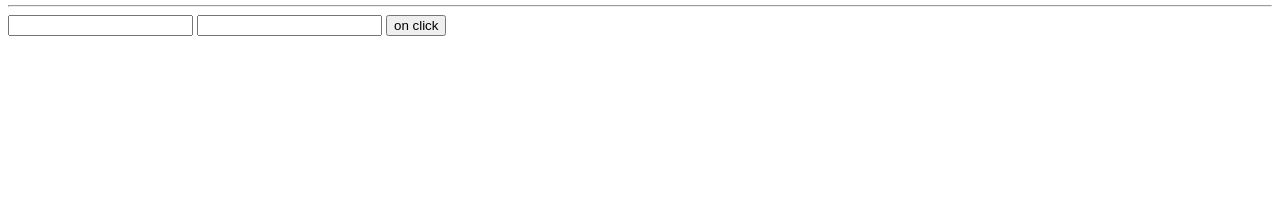
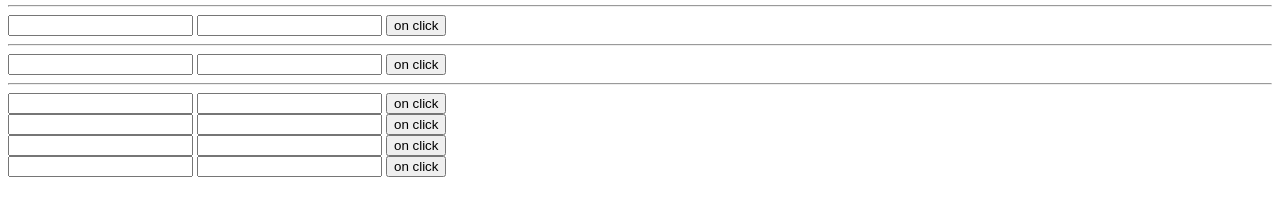
Before and after one commit to tasnim-reza/tiny-spa, a plain HTML site: page index.html in a window 1280 px wide. Shown: the part 405-620 px from the top of the page. Drawn offline with Linux system fonts and the light colour scheme.

Commit message:
DI for view controller

```diff
--- a/app.js
+++ b/app.js
@@ -26,10 +26,6 @@ ns('parentControllerA:parentControllerB', [], ['serviceA', function parentContro
 
 }]);
 
-ns('viewParentControllerA', [], [function viewParentControllerA() {
-    console.log('parentControllerA loaded');
-}]);
-
 ns('controllerA:parentControllerA', [], ['serviceC', function controllerA(serviceC) {
     console.log('controller a loaded');
 
@@ -43,6 +39,25 @@ ns('controllerA:parentControllerA', [], ['serviceC', function controllerA(servic
 }]);
 
 ns('controllerB', [], ['serviceC', function controllerB(serviceC) {
+    this.onclick = function () {
+        console.log('fired, on click  from controller B');
+    }
+    serviceC.sayC();
+}]);
+
+
+ns('parentControllerView:asView', [], ['serviceC', function parentControllerView(serviceC) {
+    console.log('parentControllerView loaded');
+}]);
+
+ns('controllerC:parentControllerView', [], ['serviceC', function controllerB(serviceC) {
+    this.onclick = function () {
+        console.log('fired, on click  from controller B');
+    }
+    serviceC.sayC();
+}]);
+
+ns('controllerD:parentControllerView', [], ['serviceC', function controllerB(serviceC) {
     this.onclick = function () {
         console.log('fired, on click  from controller B');
     }
@@ -70,6 +85,8 @@ ns('serviceB', [], [function serviceB() {
     }
 }]);
 
+
+
 function funcA() {
     this.say = function () {
         console.log('function a');
--- a/index.html
+++ b/index.html
@@ -31,6 +31,42 @@
         <button t-click="onclick">on click</button>
     </div>
 
+    <hr />
+    <div t-controller="controllerC">
+        <input type="text" t-twoway-model="myModel" />
+        <input type="text" t-model="myModel" />
+        <label t-bind="myModel"></label>
+        <button t-click="onclick">on click</button>
+    </div>
+
+    <hr />
+    <div t-controller="controllerD">
+        <input type="text" t-twoway-model="myModel" />
+        <input type="text" t-model="myModel" />
+        <label t-bind="myModel"></label>
+        <button t-click="onclick">on click</button>
+
+        <div t-controller="controllerE">
+            <input type="text" t-twoway-model="myModel" />
+            <input type="text" t-model="myModel" />
+            <label t-bind="myModel"></label>
+            <button t-click="onclick">on click</button>
+        </div>
+
+        <div t-controller="controllerF">
+            <input type="text" t-twoway-model="myModel" />
+            <input type="text" t-model="myModel" />
+            <label t-bind="myModel"></label>
+            <button t-click="onclick">on click</button>
+        </div>
+    </div>
+
+    <div t-controller="controllerG">
+        <input type="text" t-twoway-model="myModel" />
+        <input type="text" t-model="myModel" />
+        <label t-bind="myModel"></label>
+        <button t-click="onclick">on click</button>
+    </div>
     <script src="src/http-service.js"></script>
     <script src="src/template-loader-service.js"></script>
     <script src="src/t.js"></script>
--- a/src/t.js
+++ b/src/t.js
@@ -53,17 +53,23 @@
 
         return function register(serviceName, filesToBeLoaded, fn) {
             var names = serviceName.split(':');
-            var key = names[0];
-            var parent = names.length > 1 ? names[1] : null;
+            var funcName = names[0];
+            var viewParent = null, parent = null;
+
+            if (names.length > 1) {
+                viewParent = names[1] === 'asView' ? names[0] : null;
+                parent = viewParent ? names[2] && names[2] : names[1];
+            }
 
             if (Array.isArray(fn)) {
                 var service = fn.splice(fn.length - 1, 1)[0],
                     dependencies = fn;
 
-                if (!container.has(key)) {
-                    container.set(key, {
+                if (!container.has(funcName)) {
+                    container.set(funcName, {
                         service: service,
                         parent: parent,
+                        viewParent: viewParent,
                         dependencies: dependencies
                     });
                 }
@@ -75,48 +81,55 @@
 
 //di
 function IoC(container) {
+    var viewParentCache = []; // this should be clear after route change
+
+    function getInstance(funcName) {
+        if (!container.has(funcName)) throw (funcName + ' Not found in container, please register first.');
+        var referenedFunc = container.get(funcName);
+
+        if (referenedFunc.parent) {
+            var parentInstance = getInstance(referenedFunc.parent);
+            referenedFunc.service.prototype = parentInstance;
+        }
+
+        if (viewParentCache[funcName])
+            return viewParentCache[funcName];
+
+        var instance = Object.create(referenedFunc.service.prototype);
+        var actualInstance = createInstance(referenedFunc.service, instance, referenedFunc.dependencies);
+
+        if (referenedFunc.viewParent && !viewParentCache[referenedFunc.viewParent]) {
+            viewParentCache[referenedFunc.viewParent] = actualInstance;
+        }
+
+        return actualInstance;
+    }
+
+    function createInstance(fn, instance, dependencies) {
+        var args = [];
+
+        for (var i = 0; i < dependencies.length; i++) {
+            var fnName = dependencies[i];
+            args.push(getInstance(fnName));
+        };
+
+        fn.apply(instance, args);
+
+        return instance;
+    }
+
+
     this.get = function (name) {
         return {
             then: function then(callback) {
                 setTimeout(function () {
-                    callback(getInstance(container, name));
+                    callback(getInstance(name));
                 });
             }
         };
     }
 }
 
-function doRegister(container, constructor) {
-    if (!container.has(constructor.name))
-        container.set(constructor.name, constructor);
-}
-
-function getInstance(container, funcName) {
-    if (!container.has(funcName)) throw (funcName + ' Not found in container, please register first.');
-    var referenedFunc = container.get(funcName);
-
-    if (referenedFunc.parent) {
-        var parentInstance = getInstance(container, referenedFunc.parent);
-        referenedFunc.service.prototype = parentInstance;
-    }
-
-    var instance = Object.create(referenedFunc.service.prototype);
-
-    return createInstance(container, referenedFunc.service, instance, referenedFunc.dependencies);
-}
-
-function createInstance(container, fn, instance, dependencies) {
-    var args = [];
-
-    for (var i = 0; i < dependencies.length; i++) {
-        var fnName = dependencies[i];
-        args.push(getInstance(container, fnName));
-    };
-
-    fn.apply(instance, args);
-
-    return instance;
-}
 
 //directives
 
@@ -125,6 +138,9 @@ function tControllerCompile(di) {
     for (var key in controllers) {
         if (controllers.hasOwnProperty(key)) {
             var element = controllers[key];
+
+            //element.hasChildNodes[parseInt(key)]
+
             var ctrlName = element.getAttribute('t-controller');
             var button = element.querySelector('[t-click]');
             bindEvents(di, ctrlName, button);
```
Also changed, not shown: src/test-ang-app.js (+55 -13 lines).
